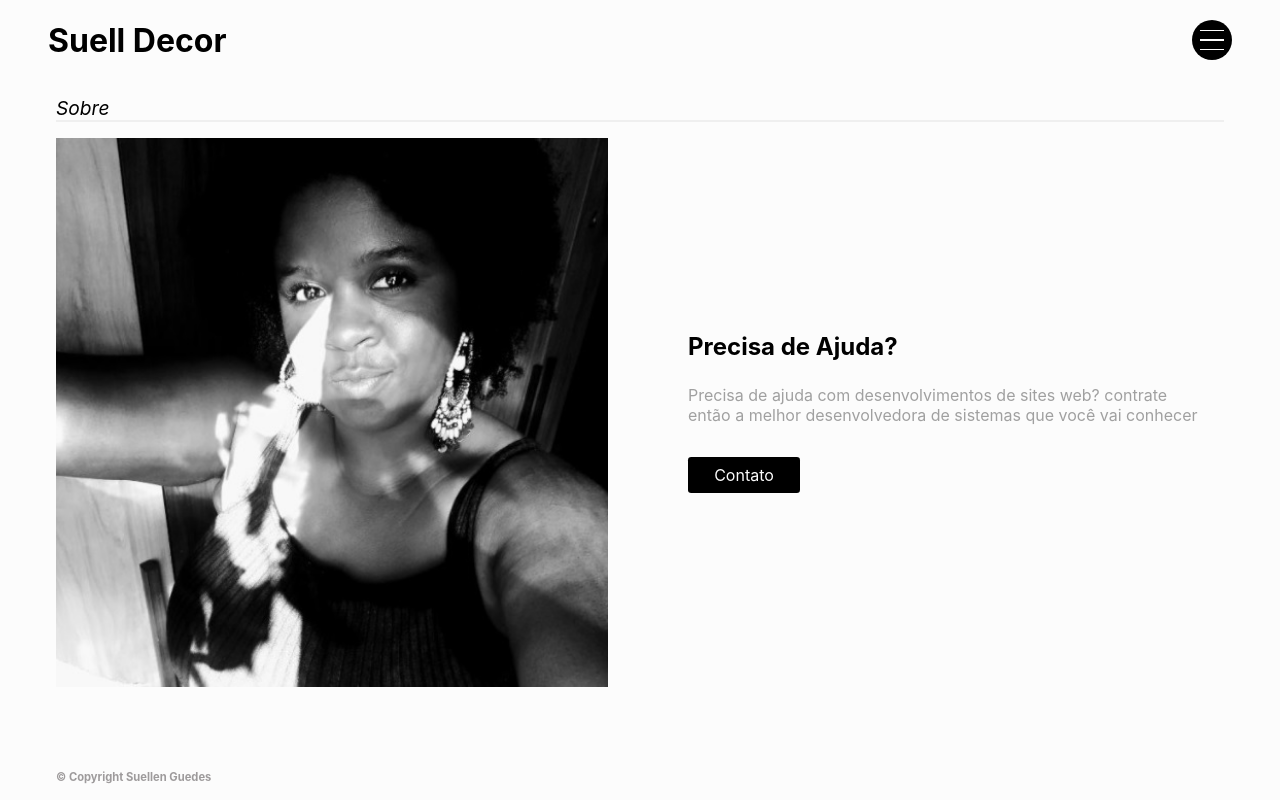
After one commit to Stguedes/RA20127507-5_SuellenTGuedes, a PHP site: page /pages/sobre.php in a window 1280 px wide. The commit adds this page. Run offline with PHP 8.4, Linux system fonts and the light colour scheme.

Commit message:
adicionado pagina de sobre

```diff
--- /dev/null
+++ b/css/sobre.css
@@ -0,0 +1,68 @@
+.sobre {
+  /* display */
+  flex: 1;
+
+  /* box-model */
+  width: var(--default-width);
+  padding: 1rem;
+  margin-top: var(--default-height-header);
+}
+
+.sobre-titulo h1 {
+  /* box-mode */
+  margin-bottom: 1rem;
+  border-bottom: 2px solid rgba(0, 0, 0, 0.05);
+  /* tipografia */
+  font-weight: normal;
+  font-style: italic;
+  font-size: 1.2rem;
+}
+
+.sobre-container {
+  /* background-color: red; */
+  display: grid;
+  grid-template-columns: repeat(2, 1fr);
+  align-items: center;
+  gap: 4rem;
+}
+
+.sobre-img {
+  /* box-model */
+  width: 100%;
+}
+
+.sobre-info {
+  /* box-model */
+  padding: 1rem;
+}
+
+.sobre-info-title {
+  /* box-model */
+  margin-bottom: 1.5rem;
+}
+
+.sobre-info-corpo {
+  /* tipografia */
+  color: #a0a0a0;
+}
+
+.sobre-info-btn {
+  /* display */
+  display: block;
+
+  /* box-model */
+  max-width: 7rem;
+  margin-top: 2rem;
+  padding: 0.5rem;
+  background-color: black;
+  border-radius: 0.2rem;
+
+  /* tipografia */
+  text-align: center;
+  color: #fcfcfc;
+}
+
+.sobre-info-btn:hover {
+  /* box-model */
+  background-color: rgba(0, 0, 0, 0.8);
+}
--- a/pages/contato.php
+++ b/pages/contato.php
@@ -7,7 +7,7 @@
     <meta name="viewport" content="width=device-width, initial-scale=1.0" />
     <link rel="stylesheet" href="/css/basico.css" />
     <link rel="stylesheet" href="/css/form-contato.css">
-    <title>Home</title>
+    <title>Contato</title>
 </head>
 
 <body>
--- a/pages/partials/header.php
+++ b/pages/partials/header.php
@@ -13,7 +13,7 @@
                 <a href="/" class="navbar-link">Home</a>
             </li>
             <li class="navbar-item">
-                <a href="" class="navbar-link">Sobre</a>
+                <a href="/pages/sobre.php" class="navbar-link">Sobre</a>
             </li>
             <li class="navbar-item">
                 <a href="/pages/contato.php" class="navbar-link">Contato</a>
--- /dev/null
+++ b/pages/sobre.php
@@ -0,0 +1,35 @@
+<!DOCTYPE html>
+<html lang="pt-br">
+
+<head>
+    <meta charset="UTF-8" />
+    <meta http-equiv="X-UA-Compatible" content="IE=edge" />
+    <meta name="viewport" content="width=device-width, initial-scale=1.0" />
+    <link rel="stylesheet" href="/css/basico.css" />
+    <link rel="stylesheet" href="/css/sobre.css" />
+    <title>Sobre</title>
+</head>
+
+<body>
+    <?php include "./partials/header.php" ?>
+
+    <main class="sobre">
+        <section class="sobre-titulo">
+            <h1>Sobre</h1>
+        </section>
+        <section class="sobre-container">
+            <img class="sobre-img" src="/img/suell.jpeg" alt="suellen">
+            <div class="sobre-info">
+                <h2 class="sobre-info-title">Precisa de Ajuda?</h2>
+                <p class="sobre-info-corpo">Precisa de ajuda com desenvolvimentos de sites web? contrate então a melhor desenvolvedora de sistemas que você vai conhecer</p>
+                <a class="sobre-info-btn" href="/pages/contato.php">Contato</a>
+            </div>
+        </section>
+    </main>
+    </main>
+
+    <?php include "./partials/footer.php" ?>
+    <script src="/js/header.js"></script>
+</body>
+
+</html>
```
Also changed, not shown: css/basico.css (line endings or trailing spaces), img/suell.jpeg (added).
